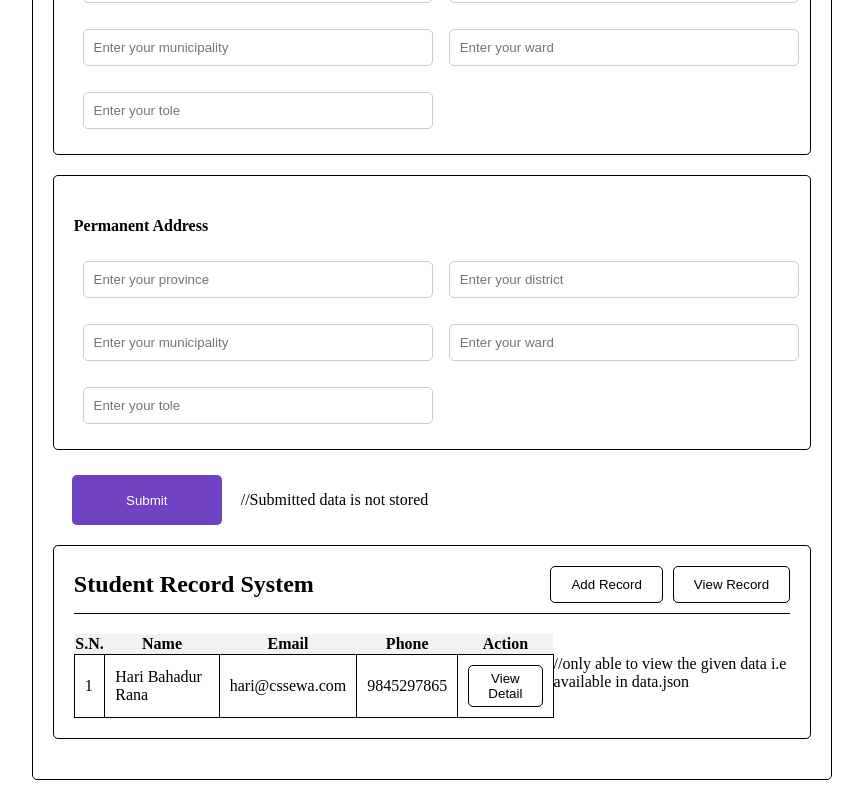
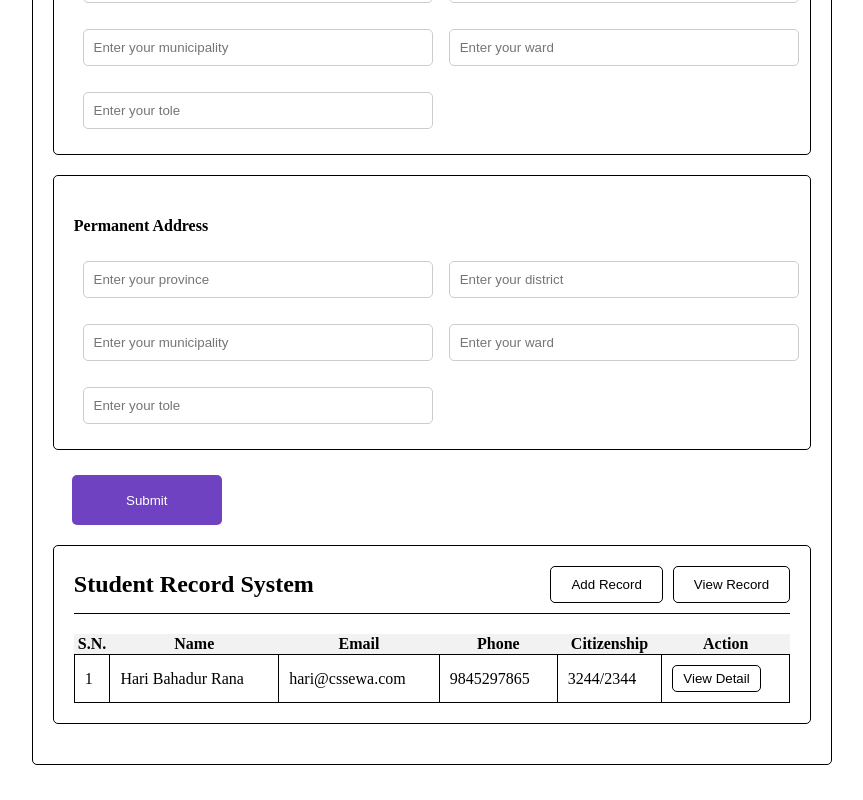
Before and after one commit to Soyaskar/final_react, a React (Vite) app: page / in a window 1280 px wide. Shown: the part 390-1190 px from the top of the page, without its empty margins (208-1071 px from the left). Built offline with nearby package versions, Linux system fonts and the light colour scheme.

Commit message:
submit function add

```diff
--- a/src/components/App.jsx
+++ b/src/components/App.jsx
@@ -1,11 +1,15 @@
-import React from 'react'
-import data from '../data.json'
-import '../app.css'
-import Form from './form'
-import Details from './detail'
+import React, { useState } from 'react';
+import '../app.css';
+import Form from './form';
+import Details from './detail';
+import { FormContext } from './form';
+import data from '../data.json';
 
 function App() {
-  return(
+  const [submittedData, setSubmittedData] = useState([data]);
+
+  return (
+    <FormContext.Provider value={{ submittedData }}>
       <div>
         <div className="main_container">
           <div className="header">
@@ -15,12 +19,12 @@ function App() {
               <button>View Record</button>
             </div>
           </div>
-        <Form />
+          <Form setSubmittedData={setSubmittedData} />
           <Details />
         </div>
-
       </div>
-  )
+    </FormContext.Provider>
+  );
 }
 
-export default App
+export default App;
--- a/src/components/detail.jsx
+++ b/src/components/detail.jsx
@@ -1,23 +1,24 @@
 import React, { useState } from 'react';
-import data from '../data.json'
+import { useFormContext } from './form';
+
 function Details() {
-  const { name, email, phone, addresses } = data;
-  const [temporaryAddress, permanentAddress] = addresses;
-  const { province, district, municipality, ward, tole, addressType } = temporaryAddress;
-  const { province: pProvince, district: pDistrict, municipality: pMunicipality, ward: pWard, tole: pTole, addressType: pAddressType } = permanentAddress;
+  const { submittedData } = useFormContext();
+  const [showDetails, setShowDetails] = useState({});
 
-  const [showDetails, setShowDetails] = useState(false);
+  const handleViewDetail = (index) => {
+    setShowDetails(prev => ({
+      ...prev,
+      [index]: !prev[index]
+    }));
+  };
 
-  const handleViewDetail = () => {
-    setShowDetails(!showDetails);
-  };
-  return(
+  return (
     <div className="container">
       <div className="header">
         <h2>Student Record System</h2>
         <div className="buttons">
           <button>Add Record</button>
-          <button onClick={handleViewDetail}>View Record</button>
+          <button>View Record</button>
         </div>
       </div>
       <table className="table">
@@ -27,21 +28,34 @@ function Details() {
             <th>Name</th>
             <th>Email</th>
             <th>Phone</th>
+            <th>Citizenship</th>
             <th>Action</th>
           </tr>
         </thead>
         <tbody>
-          <td>1</td>
-          <td>{name}</td>
-          <td>{email}</td>
-          <td>{phone}</td>
-          <td><button className="action-btn" onClick={handleViewDetail}>View Detail</button></td>
-          //only able to view the given data i.e available in data.json
+          {submittedData.map((record, index) => (
+            <tr key={index}>
+              <td>{index + 1}</td>
+              <td>{record.name}</td>
+              <td>{record.email}</td>
+              <td>{record.phone}</td>
+              <td>{record.citizenship || 'N/A'}</td>
+              <td>
+                <button
+                  className="action-btn"
+                  onClick={() => handleViewDetail(index)}
+                >
+                  {showDetails[index] ? 'Hide Detail' : 'View Detail'}
+                </button>
+              </td>
+            </tr>
+          ))}
         </tbody>
       </table>
-      {showDetails && (
-      <div>
-        <h3>Addresses:</h3>
+      {submittedData.map((record, index) => (
+        showDetails[index] && (
+          <div key={index}>
+            <h3>Addresses for {record.name}:</h3>
             <table className="table">
               <thead>
                 <tr>
@@ -54,34 +68,23 @@ function Details() {
                 </tr>
               </thead>
               <tbody>
-            <tr>
-              <td>{province}</td>
-              <td>{district}</td>
-              <td>{municipality}</td>
-              <td>{ward}</td>
-              <td>{tole}</td>
-              <td>{addressType}</td>
+                {record.addresses.map((address, addrIndex) => (
+                  <tr key={addrIndex}>
+                    <td>{address.province}</td>
+                    <td>{address.district}</td>
+                    <td>{address.municipality}</td>
+                    <td>{address.ward}</td>
+                    <td>{address.tole}</td>
+                    <td>{address.addressType}</td>
                   </tr>
-            <tr>
-              <td>{pProvince}</td>
-              <td>{pDistrict}</td>
-              <td>{pMunicipality}</td>
-              <td>{pWard}</td>
-              <td>{pTole}</td>
-              <td>{pAddressType}</td>
-            </tr>
+                ))}
               </tbody>
             </table>
           </div>
         )
-    }
+      ))}
     </div>
-
   )
-
-
-
-
 }
 
 export default Details
--- a/src/components/form.jsx
+++ b/src/components/form.jsx
@@ -1,31 +1,67 @@
-import React, { useState } from "react"
+import React, { useState, createContext, useContext } from "react"
 import CustomFormField from "./form_fields"
 import PermaAddress from "./permaAddress"
 import TempAddress from "./tempAddress"
+import data from '../data.json'
 
-function Form() {
+// Create context for sharing submitted data
+export const FormContext = createContext();
+
+// Initialize with data from data.json
+const initialData = [data];
+
+function Form({ setSubmittedData }) {
   const [allFieldsValue, setAllFieldValue] = useState({})
   const [allFieldErrors, setAllFieldErrors] = useState({})
-  console.log(setAllFieldErrors)
 
   const handleOnSubmit = (e) => {
     e.preventDefault()
     handleValidation()
-    if (allFieldErrors.length > 0) {
+
+    if (Object.keys(allFieldErrors).length > 0) {
       return;
     }
+
+    // Structure the form data to match data.json format
+    const newRecord = {
+      name: allFieldsValue.firstName,
+      email: allFieldsValue.email,
+      phone: allFieldsValue.phone,
+      citizenship: allFieldsValue.citizenship,
+      addresses: [
+        {
+          province: allFieldsValue.province,
+          district: allFieldsValue.district,
+          municipality: allFieldsValue.municipality,
+          ward: allFieldsValue.ward,
+          tole: allFieldsValue.tole,
+          addressType: "Temporary"
+        },
+        {
+          province: allFieldsValue.pProvince,
+          district: allFieldsValue.pDistrict,
+          municipality: allFieldsValue.pMunicipality,
+          ward: allFieldsValue.pWard,
+          tole: allFieldsValue.pTole,
+          addressType: "Permanent"
+        }
+      ]
+    }
+
+    // Update submittedData via prop
+    setSubmittedData(prev => [...prev, newRecord])
+    // Reset form after submission
+    setAllFieldValue({})
   }
 
   const handleOnChange = (fieldKey, value) => {
-    console.log(fieldKey, value)
-
     let fieldObj = {
       ...allFieldsValue,
     }
     fieldObj[fieldKey] = value
     setAllFieldValue(fieldObj)
   }
-  //handling validation for ech input
+
   const handleValidation = () => {
     let fn = allFieldsValue.firstName
     let email = allFieldsValue.email
@@ -43,9 +79,6 @@ function Form() {
     let pTole = allFieldsValue.pTole
 
     let errorMsg = {}
-    console.log(allFieldsValue)
-    console.log(email, fn)
-    {
     if (!fn) {
       errorMsg.firstName = "first name is required"
     }
@@ -55,7 +88,8 @@ function Form() {
       if (!(email.includes("@") && email.includes("."))) {
         errorMsg.email = "email invalid"
       }
-      } if (!phone) {
+    }
+    if (!phone) {
       errorMsg.phone = "Phone number is required"
     }
     if (!citizenship) {
@@ -91,28 +125,25 @@ function Form() {
     if (!pTole) {
       errorMsg.pTole = "Tole is required"
     }
-    }
     setAllFieldErrors(errorMsg)
   }
+
   return (
-    <>
-      <form onSubmit={handleOnSubmit} >
+    <form onSubmit={handleOnSubmit}>
       <div className="container top-container">
         <CustomFormField
           name={"firstName"}
           placeholder={"Enter your first name"}
           type={"text"}
-            value={allFieldsValue.firstName}
-            onChange={(e) => {
-              handleOnChange("firstName", e.target.value)
-            }}
+          value={allFieldsValue.firstName || ""}
+          onChange={(e) => handleOnChange("firstName", e.target.value)}
           errorMessage={allFieldErrors.firstName}
         />
         <CustomFormField
           name={"email"}
           placeholder={"Enter your email"}
           type={"email"}
-            value={allFieldsValue.email}
+          value={allFieldsValue.email || ""}
           onChange={(e) => handleOnChange("email", e.target.value)}
           errorMessage={allFieldErrors.email}
         />
@@ -120,7 +151,7 @@ function Form() {
           name={"phone"}
           placeholder={"Enter your phone number"}
           type={"tel"}
-            value={allFieldsValue.phone}
+          value={allFieldsValue.phone || ""}
           onChange={(e) => handleOnChange("phone", e.target.value)}
           errorMessage={allFieldErrors.phone}
         />
@@ -128,13 +159,11 @@ function Form() {
           name={"citizenship"}
           placeholder={"Enter your citizenship no"}
           type={"number"}
-            value={allFieldsValue.citizenship}
+          value={allFieldsValue.citizenship || ""}
           onChange={(e) => handleOnChange("citizenship", e.target.value)}
           errorMessage={allFieldErrors.citizenship}
         />
-
       </div>
-
 
       <div className="container">
         <h4>Temporary Address</h4>
@@ -145,7 +174,6 @@ function Form() {
         />
       </div>
 
-
       <div className="container">
         <h4>Permanent Address</h4>
         <PermaAddress
@@ -154,14 +182,10 @@ function Form() {
           allFieldErrors={allFieldErrors}
         />
       </div>
-        <input className="submit-button" type="submit" value={"Submit"}></input>
-        //Submitted data is not stored
+      <input className="submit-button" type="submit" value={"Submit"} />
+    </form>
+  )
+}
 
-
-      </form>
-    </>
-  )
-
-
-}
+export const useFormContext = () => useContext(FormContext);
 export default Form
--- a/src/components/form_fields.jsx
+++ b/src/components/form_fields.jsx
@@ -8,7 +8,8 @@ const CustomFormField = ({ name, placeholder, onChange, errorMessage, type, valu
         name={name}
         onChange={onChange}
         type={type}
-        value={value} />
+        value={value}
+      />
       {
         errorMessage && <p className="field_error_msg">{errorMessage}</p>
       }
```
Lines whose indentation alone changed are shown as unchanged.
